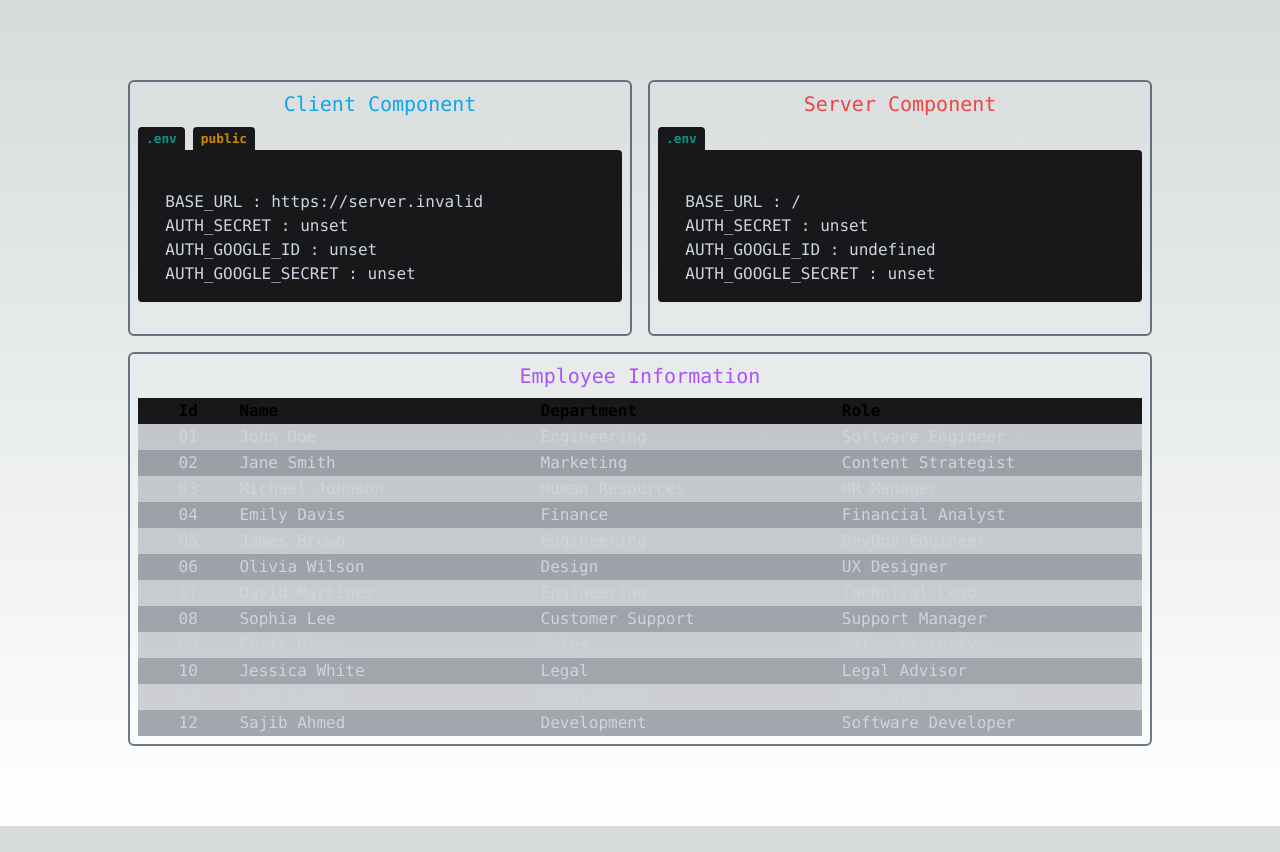
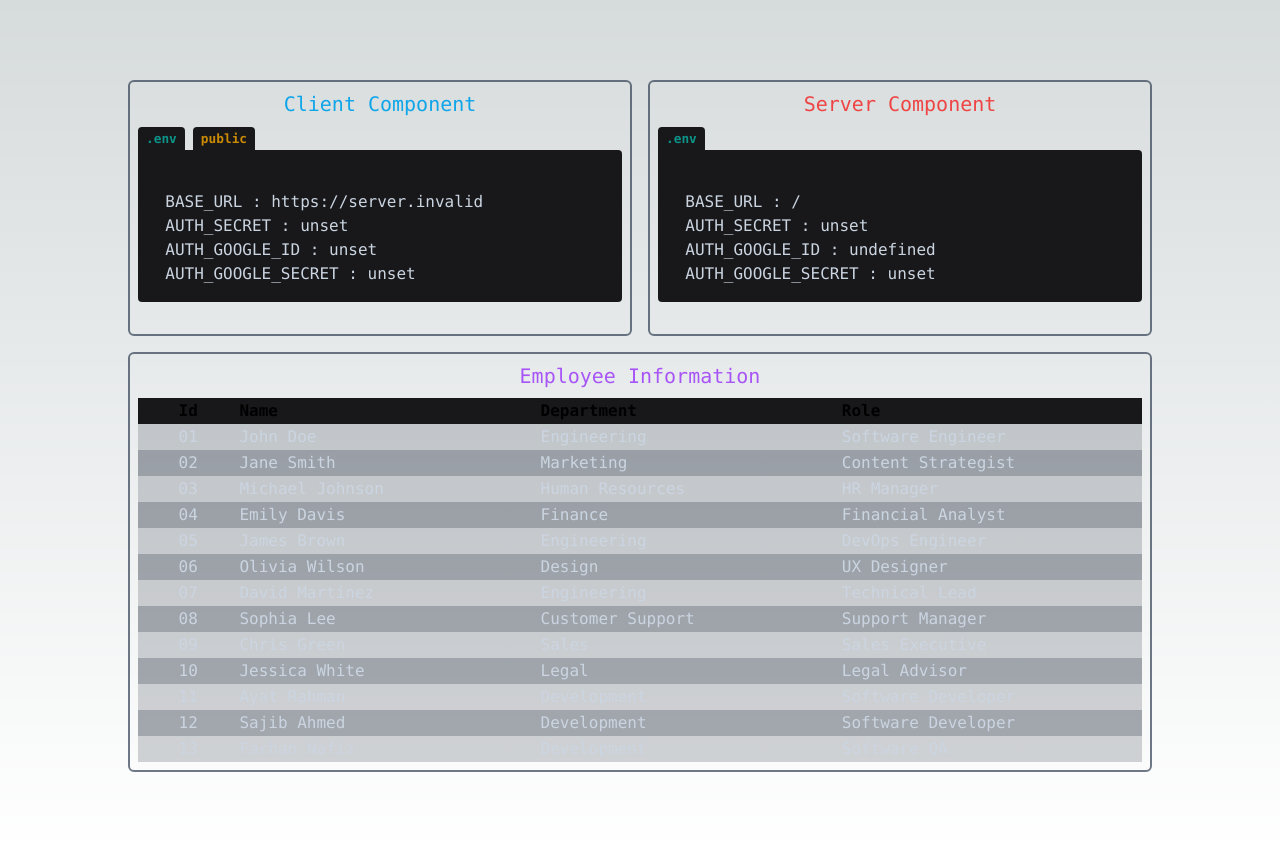
Before and after one commit to proatik/nextjs-docker-cicd, a Next.js app: page / in a window 1280 px wide. Before the commit the page ends 826 px from the top, so only its background shows below. Built offline with nearby package versions, Linux system fonts and the light colour scheme; no server answers.

Commit message:
Add a new employee with id 13

```diff
--- a/src/data/db.ts
+++ b/src/data/db.ts
@@ -78,4 +78,10 @@ export const employees: Employee[] = [
     department: "Development",
     role: "Software Developer",
   },
+  {
+    id: 13,
+    name: "Farhan Nafiz",
+    department: "Development",
+    role: "Software QA",
+  },
 ];
```
